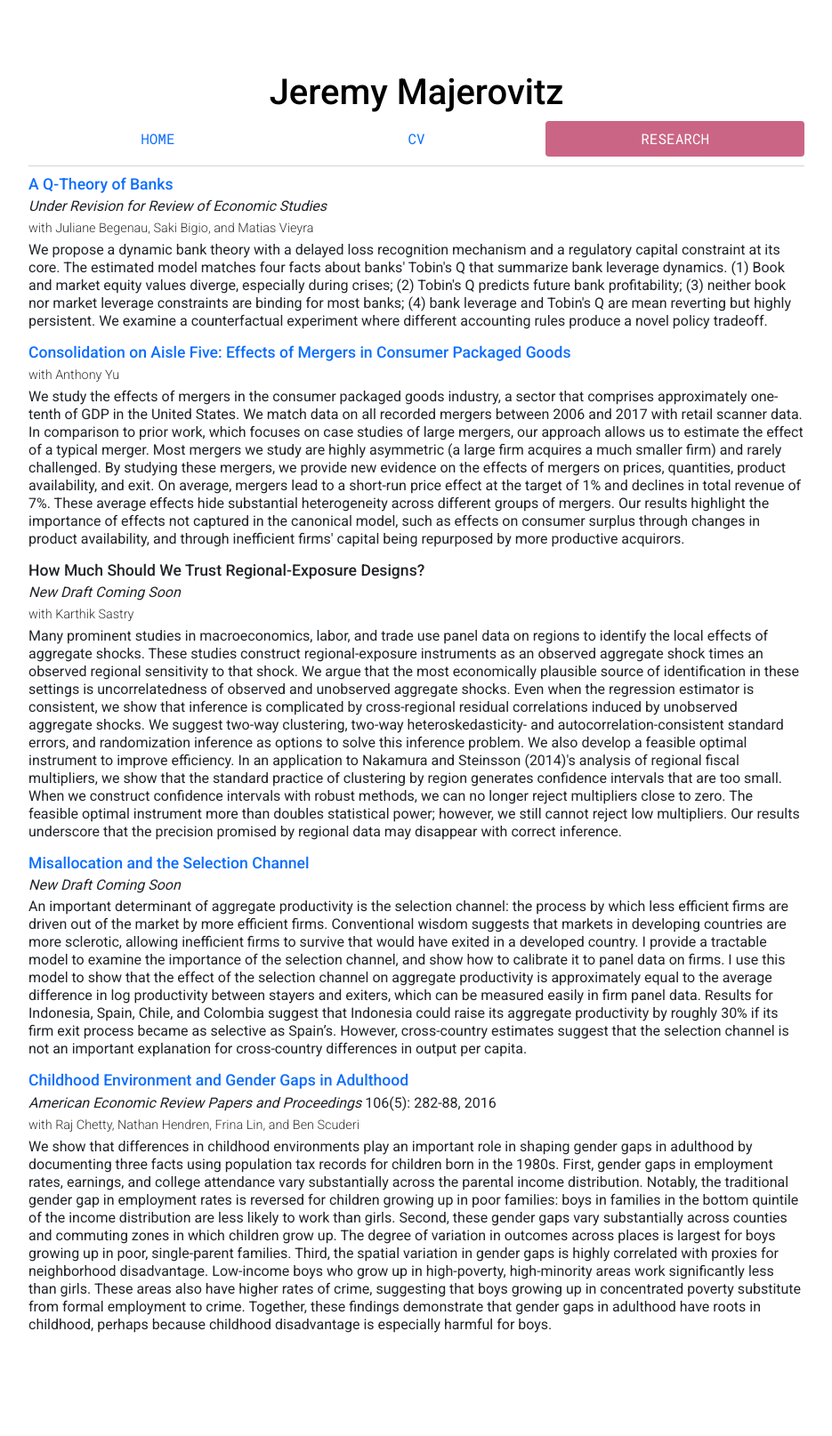
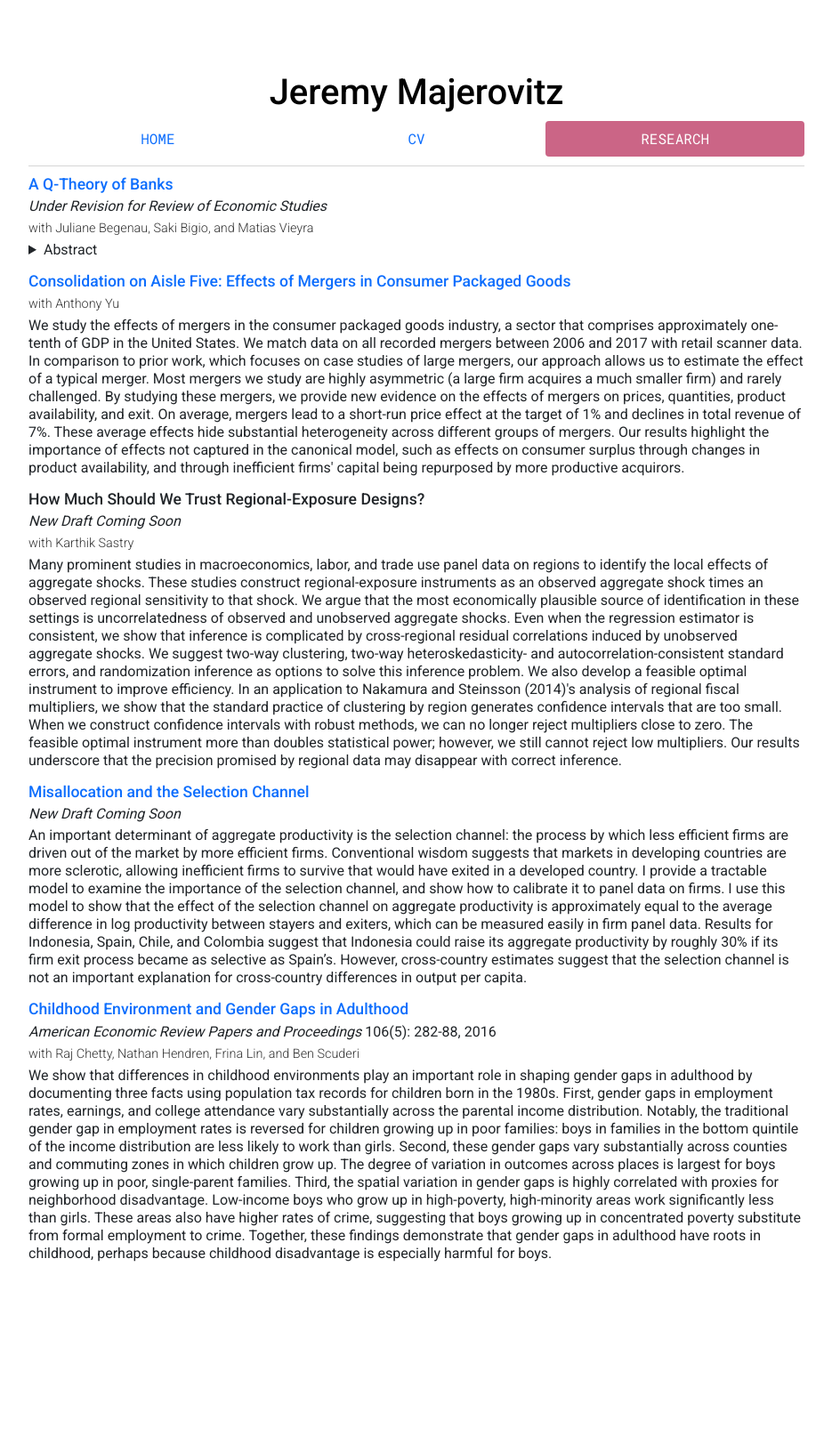
Before and after one commit to jmajic/jmajic.github.io, a Jekyll site: the page built from research/index.html, in a window 1280 px wide. Shown: the whole page at 89% size, without its empty margins (172-1107 px from the left). Built offline with Jekyll 4.4.1, drawn with Linux system fonts in a browser that asks for light colours; after the commit the page ends 1534 px from its top, so only the background shows below that.

Commit message:
test collapsible abstract

```diff
--- a/research/index.html
+++ b/research/index.html
@@ -28,9 +28,12 @@ research: active
 <h5><a href="https://www.nber.org/papers/w27935">A Q-Theory of Banks</a></h5>
 <p><em>Under Revision for Review of Economic Studies</em></p>
 <p><span class="coauthor">with Juliane Begenau, Saki Bigio, and Matias Vieyra</span></p>
+<details>
+<summary>Abstract</summary>
 <abstract>
 We propose a dynamic bank theory with a delayed loss recognition mechanism and a regulatory capital constraint at its core. The estimated model matches four facts about banks' Tobin's Q that summarize bank leverage dynamics. (1) Book and market equity values diverge, especially during crises; (2) Tobin's Q predicts future bank profitability; (3) neither book nor market leverage constraints are binding for most banks; (4) bank leverage and Tobin's Q are mean reverting but highly persistent. We examine a counterfactual experiment where different accounting rules produce a novel policy tradeoff.
 </abstract>
+</details>
 </div>
 
 <div class="researchpaper">
```
